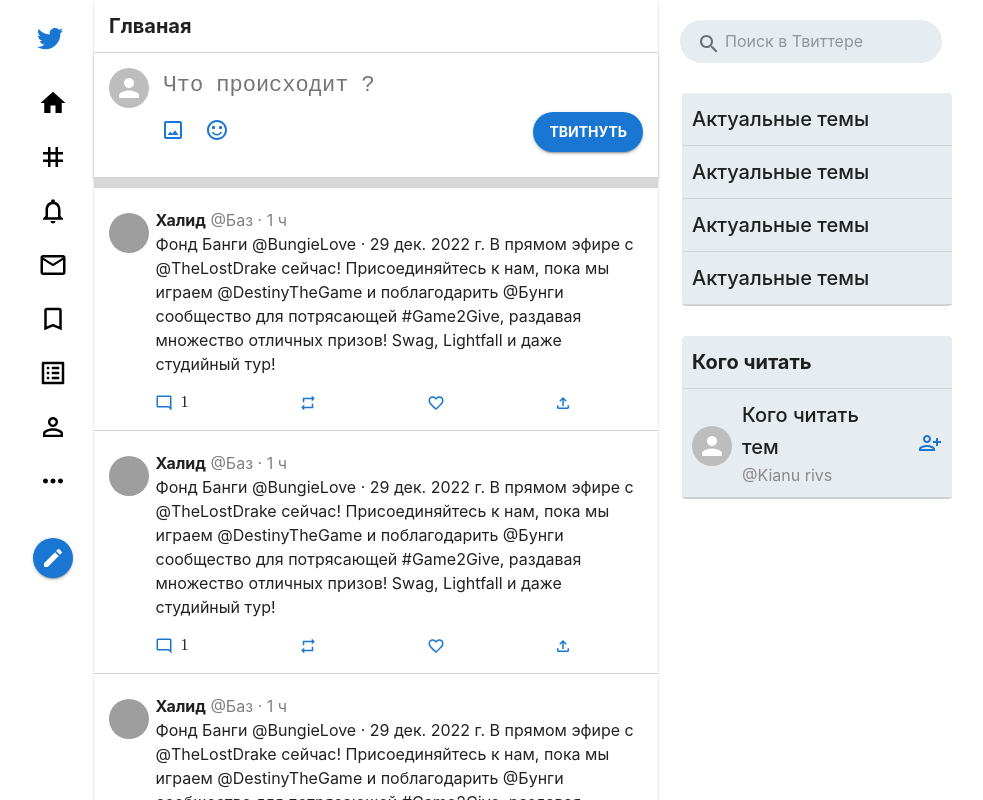
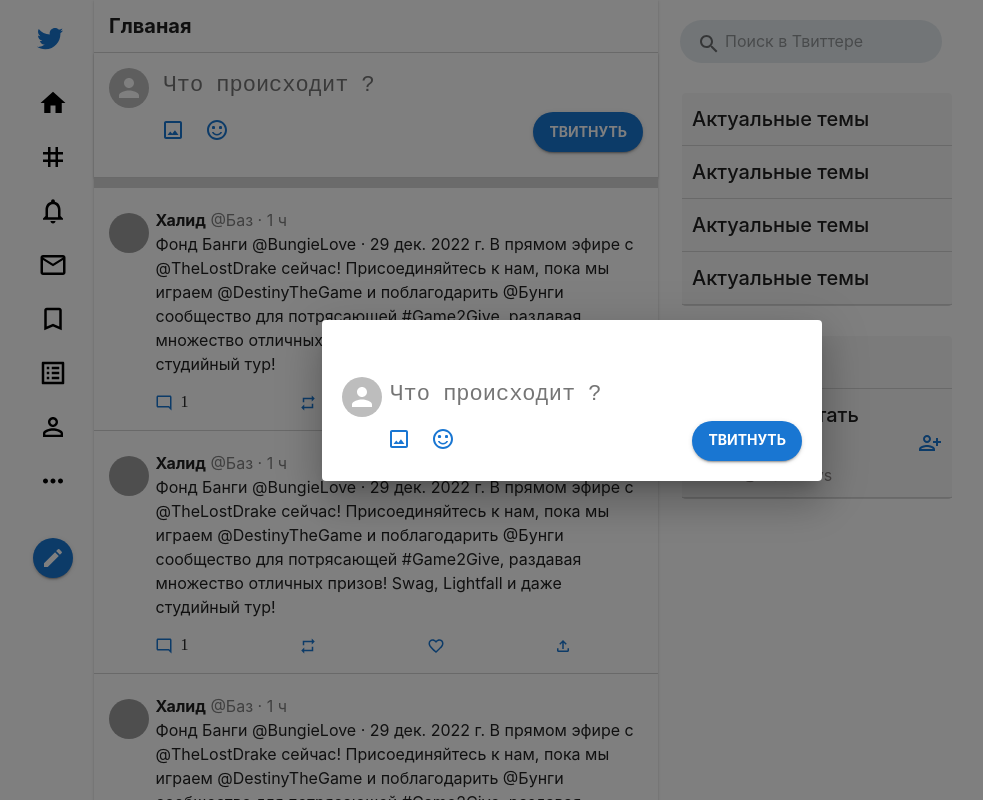
Before and after one commit to barzaevhalid/twitter-clone, a React (Create React App) app: page / in a window 1280 px wide. Both pictures are taken after a click on the button 121 px from the left and 558 px from the top of the page. Shown: the top 800 px of the page, without its empty margins (68-1051 px from the left). Built offline with nearby package versions, Linux system fonts and the light colour scheme; grey boxes are pictures that could not be loaded.

Commit message:
Сделал модальное окно

```diff
--- a/src/components/AddTweetForm.tsx
+++ b/src/components/AddTweetForm.tsx
@@ -2,6 +2,8 @@
 import React, { useState } from 'react';
 import CropOriginalIcon from '@mui/icons-material/CropOriginal';
 import SentimentSatisfiedAltIcon from '@mui/icons-material/SentimentSatisfiedAlt';
+
+
 const CustomAddTweetBlock = styled('div')(() => ({
   display: 'flex',
   justifyContent: 'space-between',
@@ -31,7 +33,11 @@
 
 }))
 
-const AddTweetForm: React.FC = () => {
+interface AddTweetFormProps {
+  maxRows?: number,
+}
+
+const AddTweetForm: React.FC<AddTweetFormProps> = ({maxRows}: AddTweetFormProps) => {
   const [text, setText] = useState('')
   const textLimitProcent = text.length / 280 * 100
 
@@ -50,7 +56,7 @@
         <Avatar sx={{ marginTop: '5px' }} alt={`Аватарка пользователя `} />
       </Grid>
       <Grid item xs={11}>
-        <CustomTextareaAutosize minRows={1} placeholder='Что происходит ?' onChange={handleChangeTextarea}  value={text} />
+        <CustomTextareaAutosize minRows={1} maxRows={maxRows} placeholder='Что происходит ?' onChange={handleChangeTextarea}  value={text} />
         <CustomAddTweetBlock>
           <div>
             <CropOriginalIcon color='primary' />
--- a/src/components/SideBar.tsx
+++ b/src/components/SideBar.tsx
@@ -1,5 +1,5 @@
 import { Button, Grid, IconButton, Typography } from '@mui/material';
-import React from 'react';
+import React, { useState } from 'react';
 import TwitterIcon from '@mui/icons-material/Twitter';
 import TagIcon from '@mui/icons-material/Tag';
 import NotificationsNoneIcon from '@mui/icons-material/NotificationsNone';
@@ -13,6 +13,8 @@
 import useMediaQuery from '@mui/material/useMediaQuery';
 import SearchIcon from '@mui/icons-material/Search';
 import CreateIcon from '@mui/icons-material/Create';
+import Modal from './Dialog';
+import AddTweetForm from './AddTweetForm';
 const List = styled('ul')(({ }) => ({
   margin: 0,
   padding: 0,
@@ -37,8 +39,17 @@
 
 
 const SideBar: React.FC = (): React.ReactElement => {
+  const [visibleAddTweet, setVisibleAddTweet] = useState<boolean>(false)
+
+  const handleClickOpenAddTweet = ():void => {
+    setVisibleAddTweet(true)
+  }
+  const onCloseAddTweet = ():void => {
+    setVisibleAddTweet(false)
+  }
   const matches = useMediaQuery('(min-width:1300px)');
   const widthInSearch = useMediaQuery('(min-width: 1000px)')
+
 
   return (
     <Grid item xs={matches ? 3 : 1}>
@@ -82,8 +93,9 @@
           {matches && <Typography fontWeight='inherit' fontSize={19} ml="12px">Еще</Typography>}
         </ListItem>
 
-        { matches ? <Button color='primary' variant='contained' fullWidth sx={{marginTop: '30px', padding: '10px'}}>Твитнуть</Button>
-        :<Button color='primary' variant='contained' fullWidth sx={{marginTop: '30px', padding: '10px', width: '30px', height: '40px', minWidth: '40px',minHeight: '100%', marginLeft: '7px'}}><CreateIcon /></Button> }
+        { matches ? <Button onClick={handleClickOpenAddTweet} color='primary' variant='contained' fullWidth sx={{marginTop: '30px', padding: '10px'}}>Твитнуть</Button>
+        :<Button onClick={handleClickOpenAddTweet} color='primary' variant='contained' fullWidth sx={{marginTop: '30px', padding: '10px', width: '30px', height: '40px', minWidth: '40px',minHeight: '100%', marginLeft: '7px'}}><CreateIcon /></Button> }
+        {visibleAddTweet && <Modal title='' open={visibleAddTweet} handleClose={onCloseAddTweet}><div style={{width: 500, padding: 20}}><AddTweetForm maxRows={15}/></div></Modal>}
       </List>
 
     </Grid>
--- a/src/pages/Home.tsx
+++ b/src/pages/Home.tsx
@@ -31,14 +31,14 @@
           <Content />
         </Grid>
         <Grid item xs={3} >
-          <div style={{position: 'sticky', top: 0,}}>
+          <div style={{ position: 'sticky', top: 0, }}>
             <SearchTextField fullWidth placeholder='Поиск в Твиттере' startAdornment={
               <InputAdornment position="end">
                 <SearchIcon />
               </InputAdornment>
             } />
 
-          <Paper variant='outlined' sx={{ marginTop: '30px', background: '#E6ECF0', borderLeft: 'none', borderRight: 'none', borderTop: 'none', }}>
+            <Paper variant='outlined' sx={{ marginTop: '30px', background: '#ededed5e', borderLeft: 'none', borderRight: 'none', borderTop: 'none', }}>
               <CustomHotTopics>
                 <Typography variant='h6' sx={{ padding: '10px' }} borderBottom='1px solid lightgray'>Актуальные темы</Typography>
                 <Typography variant='h6' sx={{ padding: '10px' }} borderBottom='1px solid lightgray'>Актуальные темы</Typography>
@@ -46,16 +46,16 @@
                 <Typography variant='h6' sx={{ padding: '10px' }} borderBottom='1px solid lightgray'>Актуальные темы</Typography>
               </CustomHotTopics>
             </Paper>
-          <Paper variant='outlined' sx={{ marginTop: '30px', background: '#E6ECF0', borderLeft: 'none', borderRight: 'none', borderTop: 'none' }}>
+            <Paper variant='outlined' sx={{ marginTop: '30px', background: '#ededed5e', borderLeft: 'none', borderRight: 'none', borderTop: 'none' }}>
               <CustomHotTopics>
                 <Typography variant='h6' sx={{ padding: '10px', fontWeight: 700 }} borderBottom='1px solid lightgray'>Кого читать</Typography>
-              <div style={{ display: 'flex', padding: '10px', borderBottom: '1px solid lightgray' ,alignItems: 'center'}}>
+                <div style={{ display: 'flex', padding: '10px', borderBottom: '1px solid lightgray', alignItems: 'center' }}>
                   <Avatar sx={{ marginTop: '5px' }} />
                   <div>
                     <Typography variant='h6' sx={{ padding: '0 10px 0 10px' }} >Кого читать тем</Typography>
-                <Typography  sx={{ paddingLeft: '10px', color: '#8d8888' }} >@Kianu  rivs</Typography>
+                    <Typography sx={{ paddingLeft: '10px', color: '#8d8888' }} >@Kianu  rivs</Typography>
                   </div>
-                <PersonAddAltIcon color='primary' sx={{marginLeft: '10px'}}/>
+                  <PersonAddAltIcon color='primary' sx={{ marginLeft: '10px' }} />
                 </div>
               </CustomHotTopics>
             </Paper>
```
Lines whose indentation alone changed are shown as unchanged.
